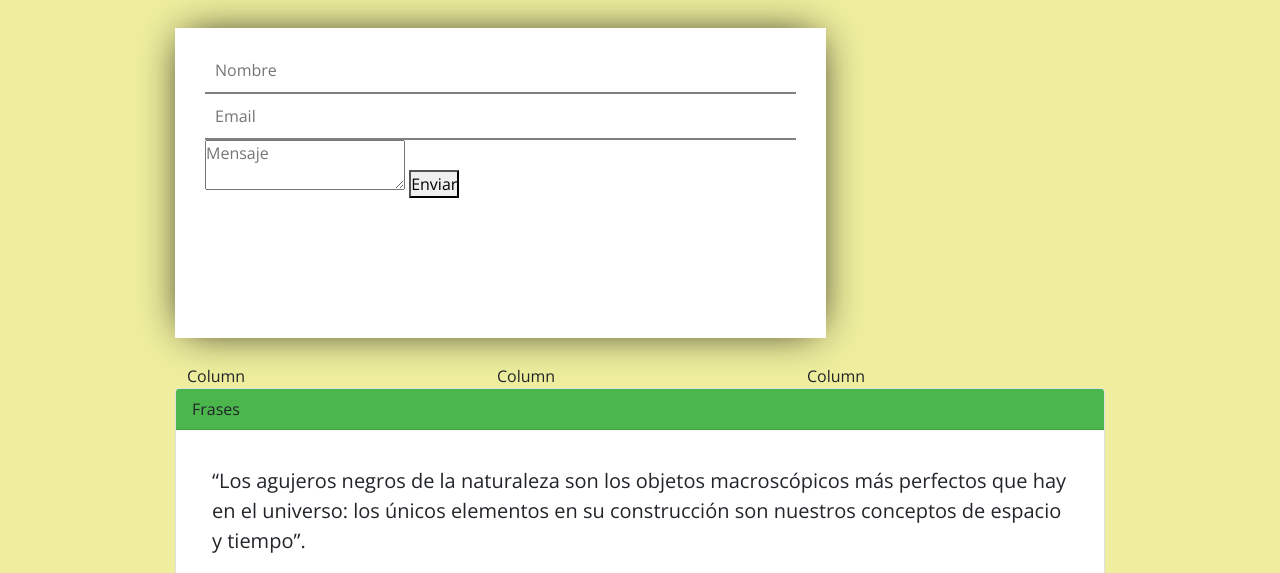
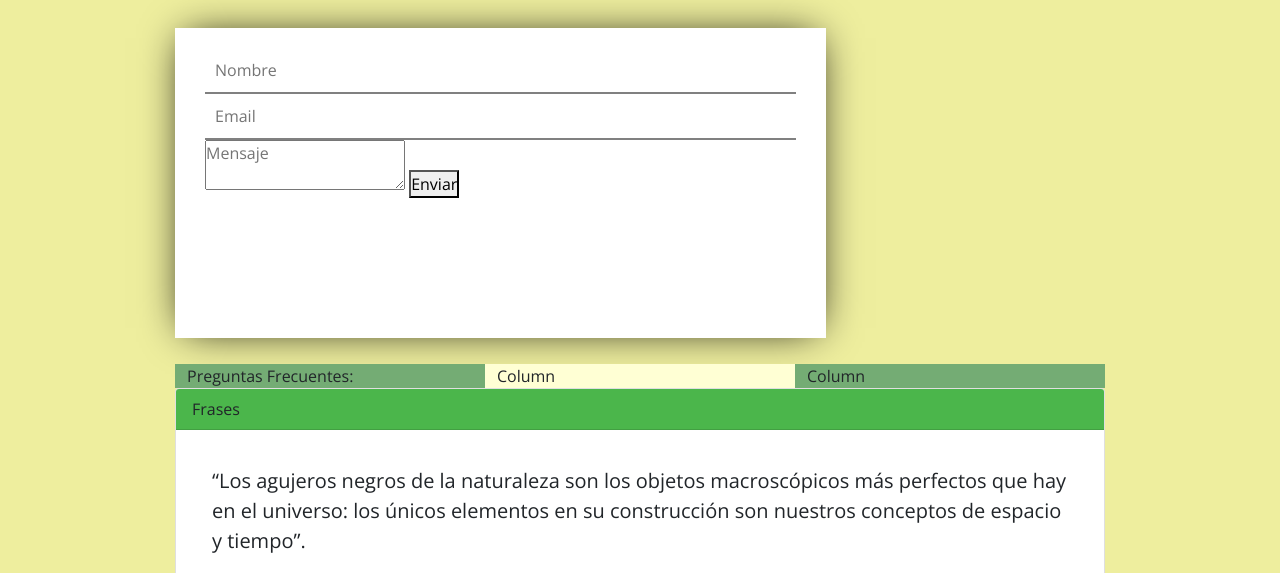
Before and after one commit to GonzaRosales/segunda-preentrega, a plain HTML site: page pages/soporte.html in a window 1280 px wide. Shown: the part 226-799 px from the top of the page. Drawn offline with nearby package versions, Linux system fonts and the light colour scheme.

Commit message:
Agregue grilla bootstrap

```diff
--- a/pages/soporte.html
+++ b/pages/soporte.html
@@ -71,17 +71,21 @@
     </section>
 
     <div class="container">
+
         <div class="row">
-          <div class="col">
+
+          <div class="col" style="background-color: #74ac74;">
+            Preguntas Frecuentes:
+          </div>
+          <div class="col" style="background-color: #ffffd4;">
             Column
           </div>
-          <div class="col">
+          <div class="col" style="background-color:#74ac74;">
             Column
           </div>
-          <div class="col">
-            Column
-          </div>
+
         </div>
+
       </div>
 
     <div class="card">
```
